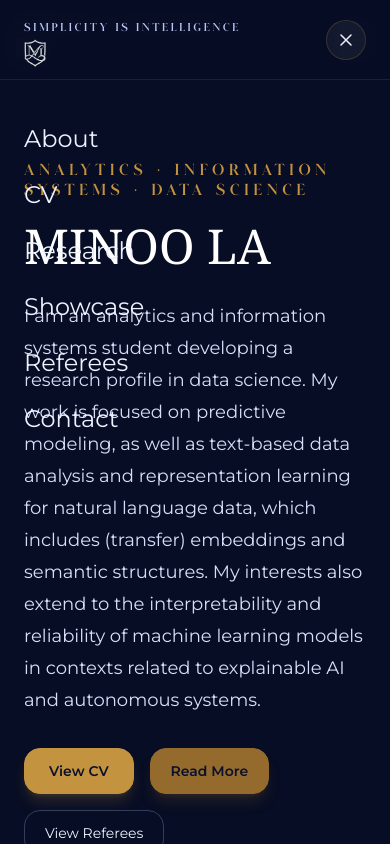
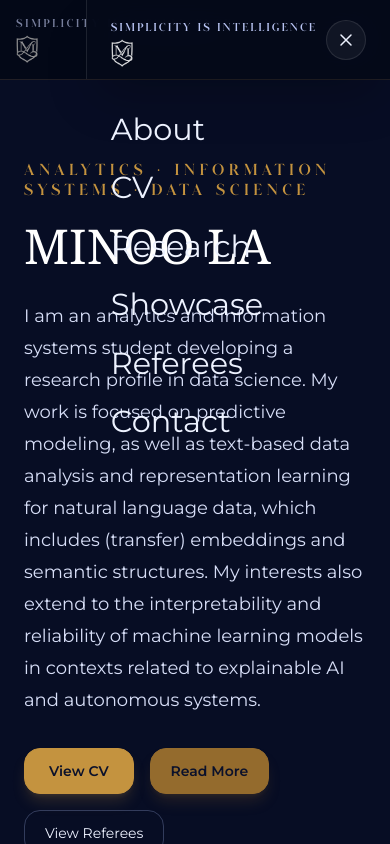
Before and after one commit to la-minoo/laminoo-site, a Next.js app: page / in a window 390 px wide. Both pictures are taken after a click on the button 354 px from the left and 39 px from the top of the page. Shown: the top 844 px of the page. Built offline with nearby package versions, Linux system fonts and the light colour scheme.

Commit message:
header fix for mobile 2

```diff
--- a/app/page.tsx
+++ b/app/page.tsx
@@ -84,7 +84,7 @@ export default function AcademicPersonalSite() {
     <div className="min-h-screen bg-[#070d24] text-[#edf2ff] selection:bg-[#946b2d]/40 selection:text-white">
       <div className="absolute inset-0 -z-10 bg-[radial-gradient(circle_at_top,_rgba(27,42,107,0.45),_transparent_35%),radial-gradient(circle_at_bottom_right,_rgba(148,107,45,0.14),_transparent_25%)]" />
 
-			<header className="sticky top-0 z-20 border-b border-[#946b2d]/20 bg-[#070d24]/85 backdrop-blur">
+			<header className="sticky top-0 z-30 border-b border-[#946b2d]/20 bg-[#070d24]/85 backdrop-blur">
 				<div className="mx-auto flex max-w-6xl items-center justify-between px-4 py-4 sm:px-6">
 
 					<div className="flex flex-col items-start">
@@ -98,7 +98,6 @@ export default function AcademicPersonalSite() {
 						/>
 					</div>
 
-					{/* Desktop nav */}
 					<nav className="hidden gap-6 md:flex">
 						{sections.map((item) => (
 							<a
@@ -113,11 +112,10 @@ export default function AcademicPersonalSite() {
 						))}
 					</nav>
 
-					{/* Mobile menu button */}
 					<button
 						type="button"
 						onClick={() => setMobileMenuOpen(true)}
-						className="flex h-10 w-10 items-center justify-center rounded-full border border-[#946b2d]/30 bg-white/5 text-[#edf2ff] md:hidden"
+						className="flex h-10 w-10 items-center justify-center rounded-full border border-[#946b2d]/30 bg-white/5 text-[#edf2ff] transition duration-300 hover:bg-white/10 md:hidden"
 						aria-label="Open menu"
 					>
 						<svg
@@ -137,14 +135,26 @@ export default function AcademicPersonalSite() {
 					</button>
 				</div>
 
-				{/* Mobile menu */}
-				{mobileMenuOpen && (
-					<div className="fixed inset-0 z-30 bg-[#070d24]/95 backdrop-blur-md md:hidden">
-						<div className="flex min-h-screen flex-col px-6 py-5">
+				<div
+					className={`fixed inset-0 z-40 md:hidden transition-all duration-500 ${
+						mobileMenuOpen ? "pointer-events-auto" : "pointer-events-none"
+					}`}
+				>
+					<div
+						className={`absolute inset-0 bg-black/35 transition-opacity duration-500 ${
+							mobileMenuOpen ? "opacity-100" : "opacity-0"
+						}`}
+						onClick={() => setMobileMenuOpen(false)}
+					/>
 
+					<div
+						className={`absolute right-0 top-0 flex h-full w-[78%] max-w-[320px] flex-col border-l border-white/10 bg-[#050a1a]/96 px-6 py-5 shadow-2xl backdrop-blur-xl transition-transform duration-500 ease-out ${
+							mobileMenuOpen ? "translate-x-0" : "translate-x-full"
+						}`}
+					>
 						<div className="flex items-start justify-between">
 							<div className="flex flex-col items-start">
-									<p className="font-[Glitten] text-[10px] uppercase tracking-[0.28em] text-[#b8c4f2]">
+								<p className="font-[Glitten] text-[10px] uppercase tracking-[0.24em] text-[#b8c4f2]">
 									Simplicity is Intelligence
 								</p>
 								<img
@@ -157,7 +167,7 @@ export default function AcademicPersonalSite() {
 							<button
 								type="button"
 								onClick={() => setMobileMenuOpen(false)}
-									className="flex h-10 w-10 items-center justify-center rounded-full border border-[#946b2d]/30 bg-white/5 text-[#edf2ff]"
+								className="flex h-10 w-10 items-center justify-center rounded-full border border-white/10 bg-white/5 text-[#edf2ff] transition duration-300 hover:bg-white/10"
 								aria-label="Close menu"
 							>
 								<svg
@@ -177,15 +187,20 @@ export default function AcademicPersonalSite() {
 							</button>
 						</div>
 
-							<nav className="mt-14 flex flex-col gap-6">
-								{sections.map((item) => (
+						<nav className="mt-12 flex flex-col gap-7">
+							{sections.map((item, index) => (
 								<a
 									key={item.label}
 									href={item.href}
 									target={item.href === "/cv.pdf" ? "_blank" : "_self"}
 									rel="noopener noreferrer"
 									onClick={() => setMobileMenuOpen(false)}
-										className="font-[Montserrat] text-2xl text-[#edf2ff] transition hover:text-[#c4933f]"
+									className={`font-[Montserrat] text-[1.9rem] leading-none text-[#edf2ff] transition-all duration-500 hover:text-[#c4933f] ${
+										mobileMenuOpen
+											? "translate-x-0 opacity-100"
+											: "translate-x-6 opacity-0"
+									}`}
+									style={{ transitionDelay: `${index * 60}ms` }}
 								>
 									{item.label}
 								</a>
@@ -193,7 +208,6 @@ export default function AcademicPersonalSite() {
 						</nav>
 					</div>
 				</div>
-				)}
 			</header>
 
       <main>
```
Lines whose indentation alone changed are shown as unchanged.
